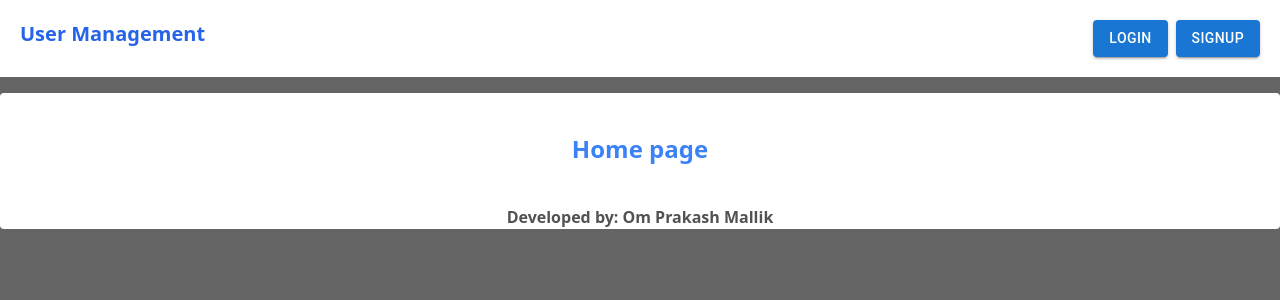
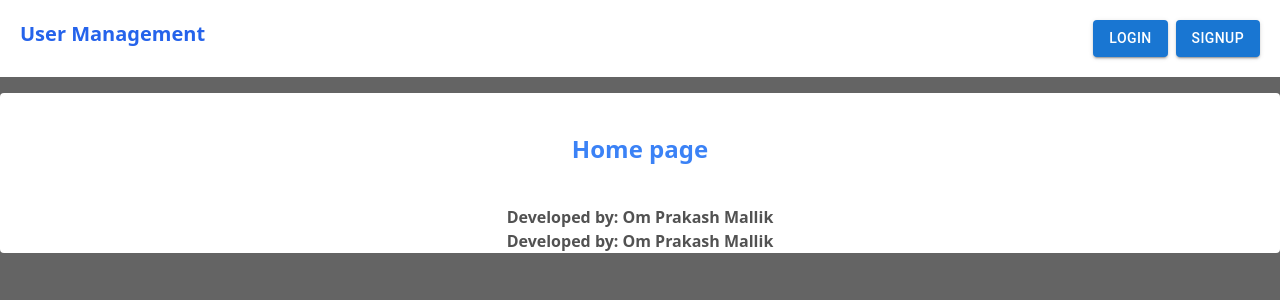
Before and after one commit to OmPrakashMallik2/user-management-client, a React (Create React App) app: page / in a window 1280 px wide. Shown: the top 300 px of the page. Built offline with nearby package versions, Linux system fonts and the light colour scheme.

Commit message:
talking one more risk

```diff
--- a/src/Components/Home.jsx
+++ b/src/Components/Home.jsx
@@ -6,6 +6,7 @@ function Home() {
             <h1 className=' p-10 text-center text-2xl font-bold text-blue-500'>Home page</h1>
             {/* <h1 className=' p-10 text-center text-2xl font-bold text-blue-500'>Home page</h1> */}
             <p className='font-semibold text-center text-neutral-600'>Developed by: Om Prakash Mallik</p>
+            <p className='font-semibold text-center text-neutral-600'>Developed by: Om Prakash Mallik</p>
         </div>
     )
 }
--- a/src/Components/Signup.jsx
+++ b/src/Components/Signup.jsx
@@ -57,7 +57,7 @@ function Signup() {
         console.log(userData);
         e.preventDefault();
         axios
-            .post("https://user-management-server-production.up.railway.app/user", userData)
+            .post(`https://user-management-server-production.up.railway.app/user`, userData)
             .then((res) => {
                 console.log(res.data);
                 setSingUp(true);
@@ -100,7 +100,7 @@ function Signup() {
                                 <VisuallyHiddenInput onChange={handleImageChange} type="file" />
                             </Button> */}
 
-                            <input type="file" onChange={handleImageChange} />
+                            <input type="file" onChange={handleImageChange} name="image" id="image" />
 
                             <TextField
                                 required
```
